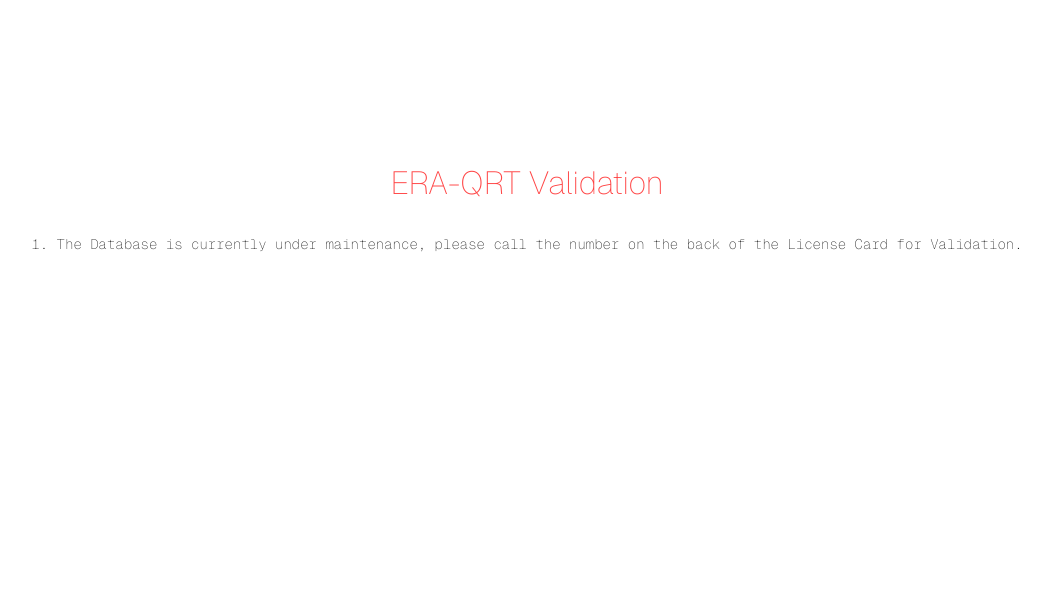
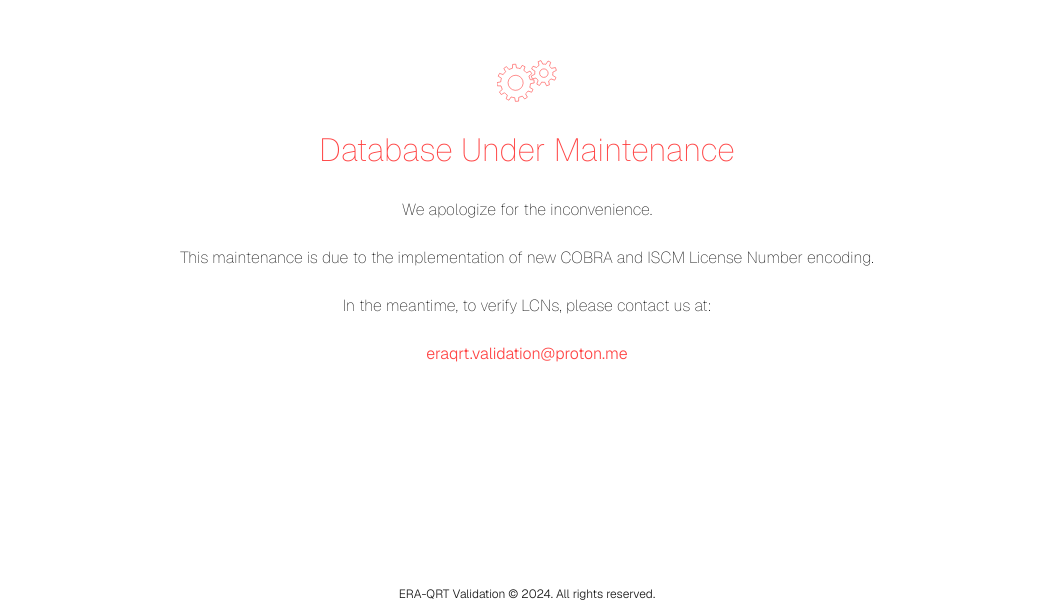
Before and after one commit to GG-Santos/era, a Next.js app: page / in a window 1280 px wide. Shown: the part 187-800 px from the top of the page, without its empty margins (113-1163 px from the left). Built offline with nearby package versions, Linux system fonts and the light colour scheme.

Commit message:
Update page.tsx

```diff
--- a/app/page.tsx
+++ b/app/page.tsx
@@ -2,14 +2,56 @@ import Image from "next/image";
 
 export default function Home() {
   return (
-    <div className="grid grid-rows-[20px_1fr_20px] items-center justify-items-center min-h-screen p-8 pb-20 gap-16 sm:p-20 font-[family-name:var(--font-geist-sans)]">
-      <main className="flex flex-col gap-8 row-start-2 items-center sm:items-start">
-        <h1 className="text-3xl">ERA-QRT Validation</h1>
-        <ol className="list-inside list-decimal text-sm text-center sm:text-left font-[family-name:var(--font-geist-mono)]">
-          <li className="mb-2">
-            The Database is currently under maintenance, please call the number on the back of the License Card for Validation.</li>
-        </ol>
-        </main>
+    <div className="grid grid-rows-[20px_1fr_20px] items-center justify-items-center min-h-screen p-4 pb-10 gap-8 sm:p-10 font-[family-name:var(--font-geist-sans)]">
+      <main className="flex flex-col gap-6 row-start-2 items-center sm:items-start">
+        <svg
+          xmlns="http://www.w3.org/2000/svg"
+          width="60"
+          height="42"
+          viewBox="0 0 100 68"
+        >
+          <g id="large">
+            <path
+              fill="none"
+              stroke="#F44"
+              d="M55.8 38.5l6.2-1.2c0-1.8-.1-3.5-.4-5.3l-6.3-.2c-.5-2-1.2-4-2.1-6l4.8-4c-.9-1.6-1.9-3-3-4.4l-5.6 3c-1.3-1.6-3-3-4.7-4.1l2-6A30 30 0 0 0 42 8l-3.3 5.4c-2-.7-4.2-1-6.2-1.2L31.3 6c-1.8 0-3.5.1-5.3.4l-.2 6.3c-2 .5-4 1.2-6 2.1l-4-4.8c-1.6.9-3 1.9-4.4 3l3 5.6c-1.6 1.3-3 3-4.1 4.7l-6-2A32.5 32.5 0 0 0 2 26l5.4 3.3c-.7 2-1 4.2-1.2 6.2L0 36.7c0 1.8.1 3.5.4 5.3l6.3.2c.5 2 1.2 4 2.1 6l-4.8 4c.9 1.6 1.9 3 3 4.4l5.6-3c1.4 1.6 3 3 4.7 4.1l-2 6A30.5 30.5 0 0 0 20 66l3.4-5.4c2 .7 4 1 6.1 1.2l1.2 6.2c1.8 0 3.5-.1 5.3-.4l.2-6.3c2-.5 4-1.2 6-2.1l4 4.8c1.6-.9 3-1.9 4.4-3l-3-5.6c1.6-1.3 3-3 4.1-4.7l6 2A32 32 0 0 0 60 48l-5.4-3.3c.7-2 1-4.2 1.2-6.2zm-13.5 4a12.5 12.5 0 1 1-22.6-11 12.5 12.5 0 0 1 22.6 11z"
+            />
+            <animateTransform
+              attributeName="transform"
+              begin="0s"
+              dur="3s"
+              from="0 31 37"
+              repeatCount="indefinite"
+              to="360 31 37"
+              type="rotate"
+            />
+          </g>
+          <g id="small">
+            <path
+              fill="none"
+              stroke="#F44"
+              d="M93 19.3l6-3c-.4-1.6-1-3.2-1.7-4.8L90.8 13c-.9-1.4-2-2.7-3.4-3.8l2.1-6.3A21.8 21.8 0 0 0 85 .7l-3.6 5.5c-1.7-.4-3.4-.5-5.1-.3l-3-5.9c-1.6.4-3.2 1-4.7 1.7L70 8c-1.5 1-2.8 2-3.9 3.5L60 9.4a20.6 20.6 0 0 0-2.2 4.6l5.5 3.6a15 15 0 0 0-.3 5.1l-5.9 3c.4 1.6 1 3.2 1.7 4.7L65 29c1 1.5 2.1 2.8 3.5 3.9l-2.1 6.3a21 21 0 0 0 4.5 2.2l3.6-5.6c1.7.4 3.5.5 5.2.3l2.9 5.9c1.6-.4 3.2-1 4.8-1.7L86 34c1.4-1 2.7-2.1 3.8-3.5l6.3 2.1a21.5 21.5 0 0 0 2.2-4.5l-5.6-3.6c.4-1.7.5-3.5.3-5.1zM84.5 24a7 7 0 1 1-12.8-6.2 7 7 0 0 1 12.8 6.2z"
+            />
+            <animateTransform
+              attributeName="transform"
+              begin="0s"
+              dur="2s"
+              from="0 78 21"
+              repeatCount="indefinite"
+              to="-360 78 21"
+              type="rotate"
+            />
+          </g>
+        </svg>
+        <h1>Database Under Maintenance</h1>
+        <h2>We apologize for the inconvenience.</h2>
+        <h3>This maintenance is due to the implementation of new COBRA and ISCM License Number encoding.</h3>
+        <h3>In the meantime, to verify LCNs, please contact us at:</h3>
+        <a href="mailto:eraqrt.validation@proton.me">
+          eraqrt.validation@proton.me
+        </a>
+      </main>
+      <footer>ERA-QRT Validation © 2024. All rights reserved.</footer>
     </div>
   );
 }
```
